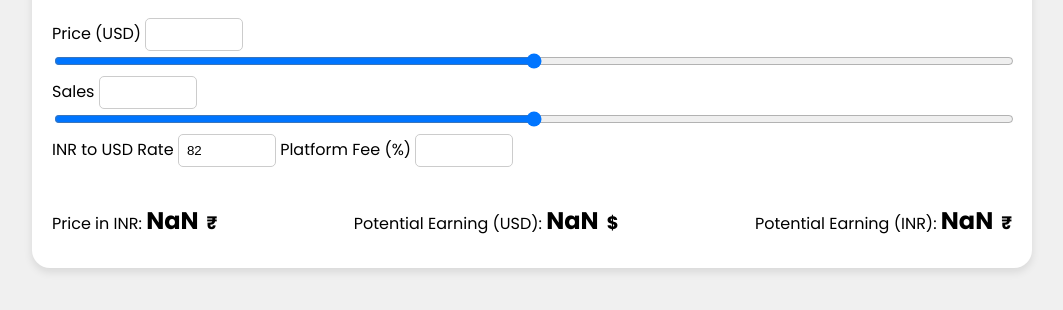
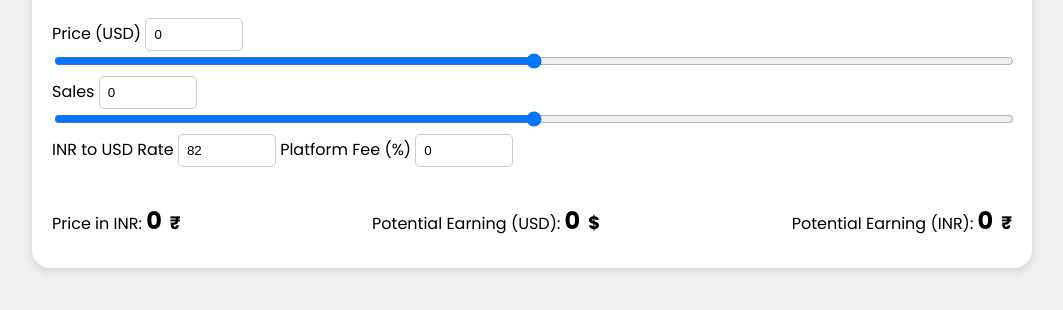
Before and after one commit to hemantrai99/earningcalculator, a plain HTML site: page index.html in a window 1280 px wide. Shown: the part 312-622 px from the top of the page, without its empty margins (108-1171 px from the left). Drawn offline with Linux system fonts and the light colour scheme.

Commit message:
Update index.html

```diff
--- a/index.html
+++ b/index.html
@@ -12,17 +12,17 @@
         <h1>Potential Earning Calculator</h1>
         <div class="input-container">
             <label for="price">Price (USD)</label>
-            <input type="number" id="price" min="0" max="2000">
+            <input type="number" id="price" min="0" max="2000" value="0">
             <input type="range" id="priceSlider" min="0" max="2000">
 
             <label for="sales">Sales</label>
-            <input type="number" id="sales" min="0" max="100000">
+            <input type="number" id="sales" min="0" max="100000" value="0">
             <input type="range" id="salesSlider" min="0" max="100000">
 
             <label for="exchangeRate">INR to USD Rate</label>
             <input type="number" id="exchangeRate" value="82" min="1">
 	<label for="platformFee">Platform Fee (%)</label>
-	<input type="number" id="platformFee" min="0" max="100">
+	<input type="number" id="platformFee" min="0" max="100" value="0">
         </div>
         <div class="result">
             <p>Price in INR: <span id="priceINR" data-price-inr=""></span><span class="currency">₹</span></p>
```
